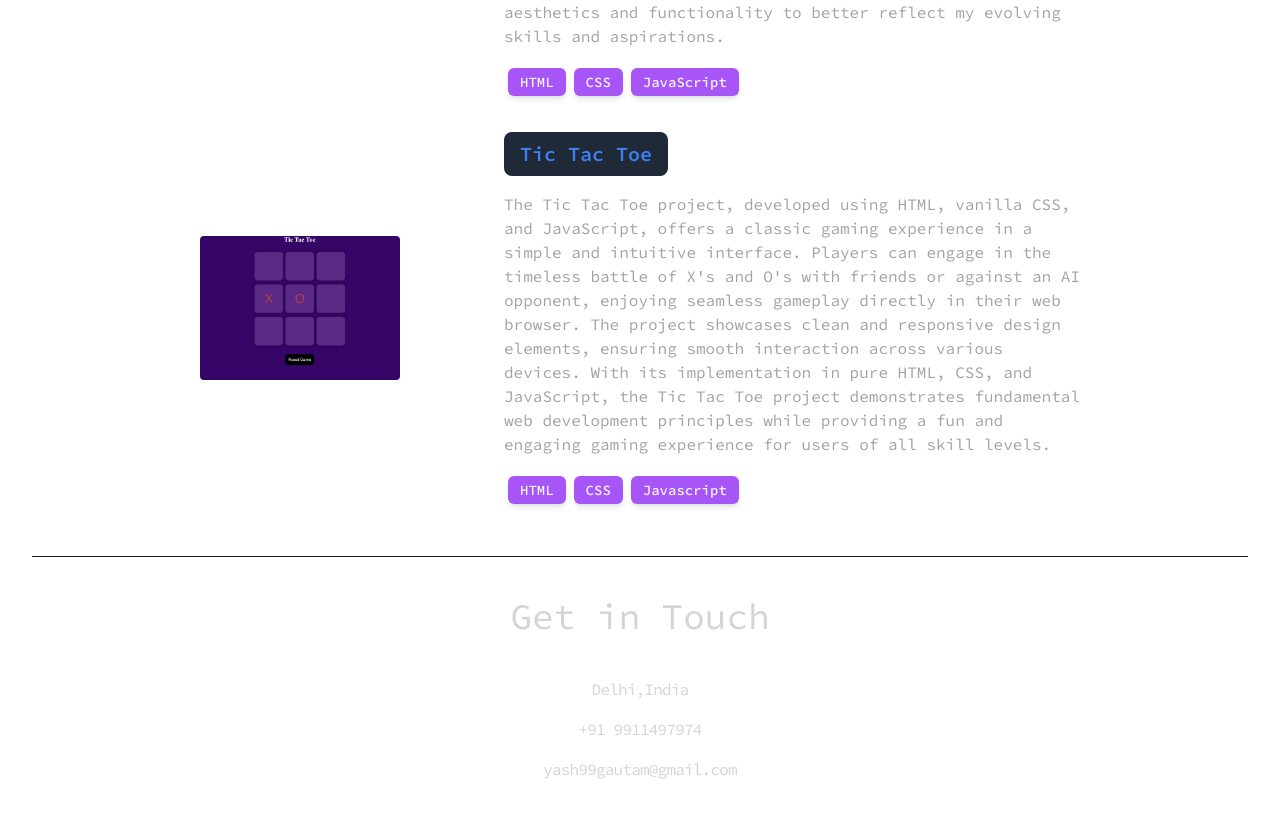
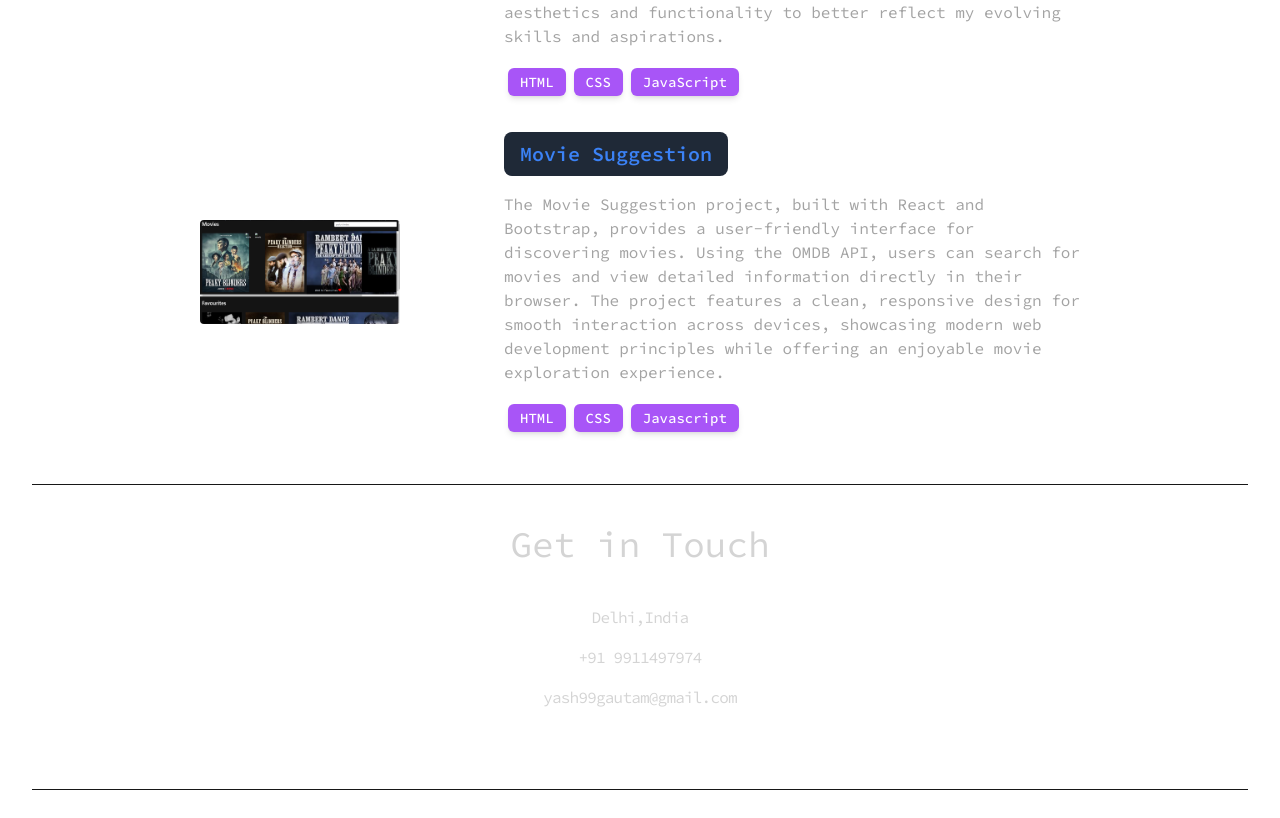
Before and after one commit to yashgautam99/react-portfolio, a React (Vite) app: page / in a window 1280 px wide. Shown: the part 4560-5378 px from the top of the page. After the commit the page ends 5350 px from the top, so only its background shows below. Built offline with nearby package versions, Linux system fonts and the light colour scheme.

Commit message:
added new project section

```diff
--- a/src/constants/index.js
+++ b/src/constants/index.js
@@ -1,6 +1,6 @@
 import project1 from "../assets/projects/project-1.jpg";
 import project2 from "../assets/projects/project-2.jpg";
-import project3 from "../assets/projects/project-3.jpg";
+import project3 from "../assets/projects/movie.png";
 
 export const HERO_CONTENT = `As a dedicated full stack developer, I possess a keen aptitude for architecting resilient and scalable web applications. My proficiency spans across a spectrum of front-end technologies, encompassing the ReactJS library, Tailwind CSS, HTML, and JavaScript, complemented by a robust command of back-end technologies such as Node.js, MySQL, PostgreSQL, and MongoDB. My overarching objective is to harness this expertise to engineer innovative solutions that not only propel business expansion but also ensure unparalleled user satisfaction.`;
 
@@ -72,12 +72,12 @@ export const PROJECTS = [
     url: "https://yashgautamportfolio.netlify.app",
   },
   {
-    title: "Tic Tac Toe",
+    title: "Movie Suggestion",
     image: project3,
     description:
-      "The Tic Tac Toe project, developed using HTML, vanilla CSS, and JavaScript, offers a classic gaming experience in a simple and intuitive interface. Players can engage in the timeless battle of X's and O's with friends or against an AI opponent, enjoying seamless gameplay directly in their web browser. The project showcases clean and responsive design elements, ensuring smooth interaction across various devices. With its implementation in pure HTML, CSS, and JavaScript, the Tic Tac Toe project demonstrates fundamental web development principles while providing a fun and engaging gaming experience for users of all skill levels.",
+      "The Movie Suggestion project, built with React and Bootstrap, provides a user-friendly interface for discovering movies. Using the OMDB API, users can search for movies and view detailed information directly in their browser. The project features a clean, responsive design for smooth interaction across devices, showcasing modern web development principles while offering an enjoyable movie exploration experience.",
     technologies: ["HTML", "CSS", "Javascript"],
-    url: "https://yashgautam99.github.io/TicTacToe/",
+    url: "https://moviessuggestion.netlify.app/",
   },
 ];
 
```
Also changed, not shown: src/assets/projects/movie.png (added).
